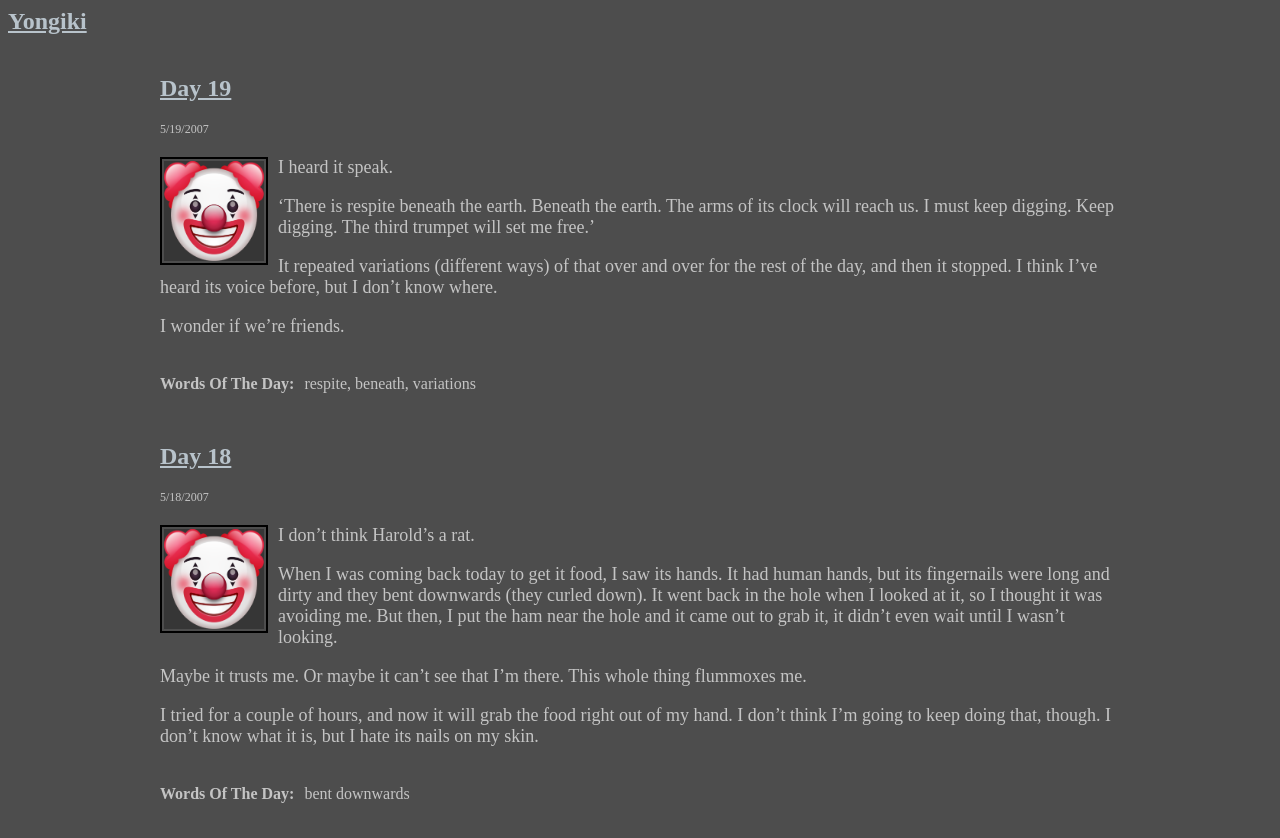
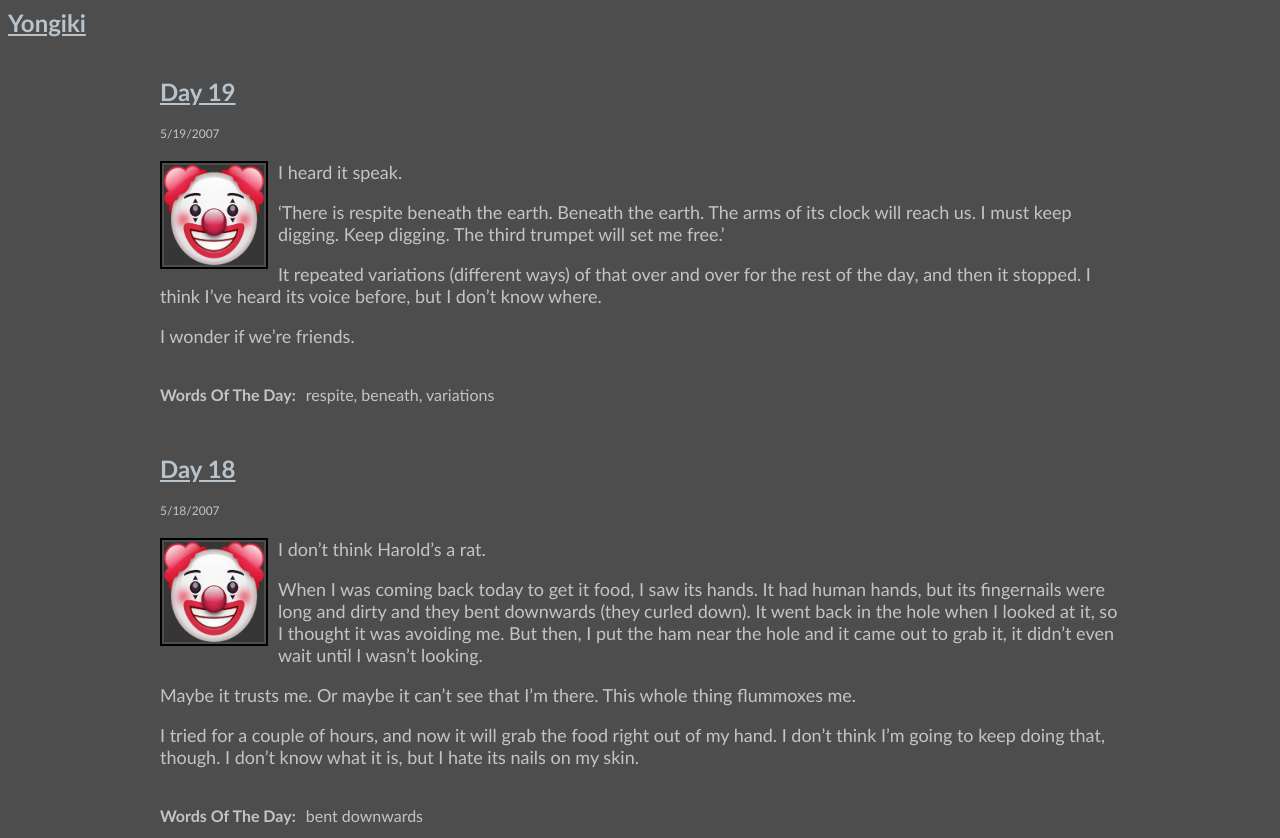
Before and after one commit to jadedResearcher/ClownDiarySim, a plain HTML site: page index.html in a window 1280 px wide. Shown: the top 838 px of the page. Drawn offline with Linux system fonts and the light colour scheme.

Commit message:
changed font

```diff
--- a/index.css
+++ b/index.css
@@ -1,6 +1,7 @@
 body {
   background-color: #4d4d4d;
   color: #c4c4c4;
+  font-family: trebuchet ms;
 }
 
 #journal{
```
